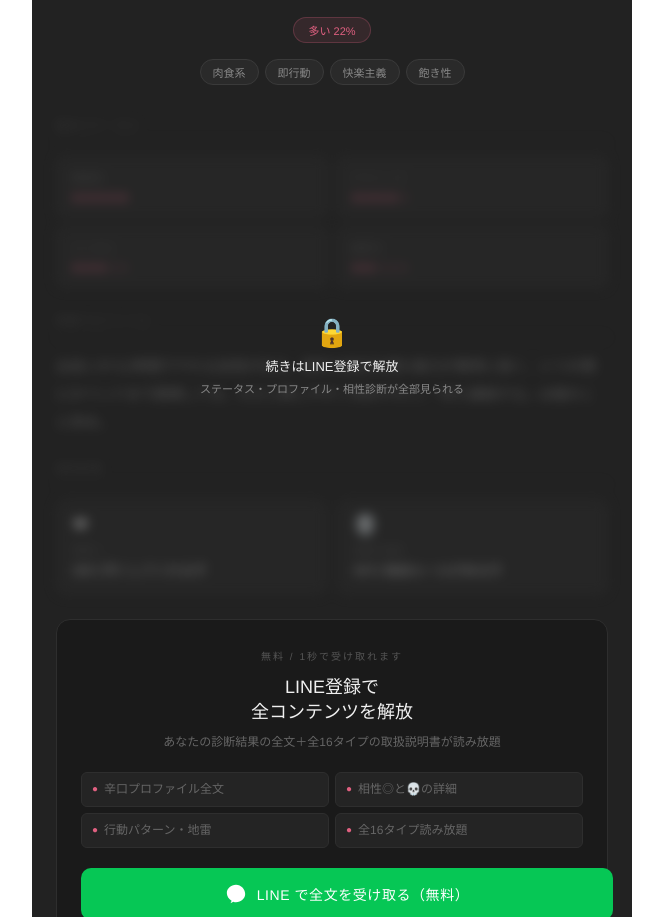
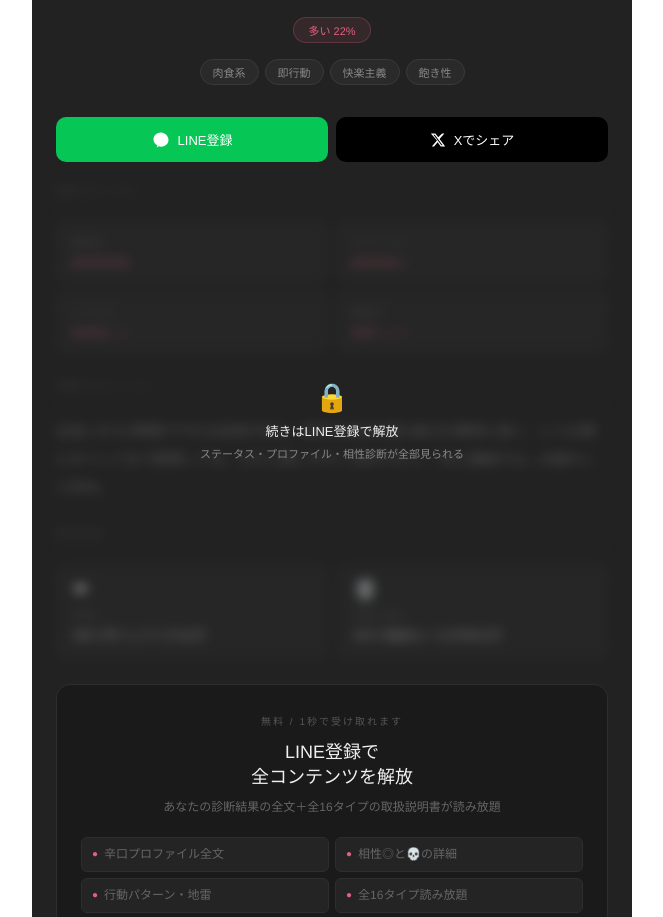
Before and after one commit to makidelice1-coder/ero-mbti, a Next.js app: page /result/ESTP in a window 1280 px wide. Shown: the part 1046-1963 px from the top of the page, without its empty margins (308-971 px from the left). Built offline with nearby package versions, Linux system fonts and the light colour scheme.

Commit message:
feat: 上部にLINE・Xボタン追加

```diff
--- a/pages/result/[type].js
+++ b/pages/result/[type].js
@@ -148,6 +148,29 @@
 
         <div style={{padding:'2rem 1.5rem'}}>
 
+          {/* 上部CTA（ぼかしゾーンの上）*/}
+          <div style={{display:'flex',gap:8,marginBottom:'1.25rem'}}>
+            <a href={lineUrl} target="_blank" rel="noopener noreferrer" style={{
+              flex:1,display:'flex',alignItems:'center',justifyContent:'center',gap:8,
+              background:'#06C755',color:'#fff',textDecoration:'none',
+              padding:'13px',borderRadius:10,fontSize:13,fontWeight:500,
+            }}>
+              <svg width="18" height="18" viewBox="0 0 24 24" fill="white"><path d="M12 2C6.48 2 2 6.02 2 11c0 3.53 2.1 6.6 5.23 8.34L6 22l3.13-1.57C10.03 20.77 11 21 12 21c5.52 0 10-4.02 10-9S17.52 2 12 2z"/></svg>
+              LINE登録
+            </a>
+            <button onClick={()=>{
+              const text = `私のエロMBTIタイプは「${d.name}」(${type}) でした🔥\nあなたも診断してみて👇\nhttps://ero-mbti.vercel.app`
+              window.open(`https://x.com/intent/post?text=${encodeURIComponent(text)}`,'_blank')
+            }} style={{
+              flex:1,display:'flex',alignItems:'center',justifyContent:'center',gap:8,
+              background:'#000',color:'#fff',border:'none',
+              padding:'13px',borderRadius:10,fontSize:13,fontWeight:500,cursor:'pointer'
+            }}>
+              <svg width="16" height="16" viewBox="0 0 24 24" fill="white"><path d="M18.244 2.25h3.308l-7.227 8.26 8.502 11.24H16.17l-4.714-6.231-5.401 6.231H2.746l7.73-8.835L1.254 2.25H8.08l4.253 5.622zm-1.161 17.52h1.833L7.084 4.126H5.117z"/></svg>
+              Xでシェア
+            </button>
+          </div>
+
           {/* ぼかしゾーン */}
           <div style={{position:'relative',marginBottom:'1.5rem'}}>
             <div style={{filter:'blur(6px)',userSelect:'none',pointerEvents:'none',opacity:0.5}}>
```
